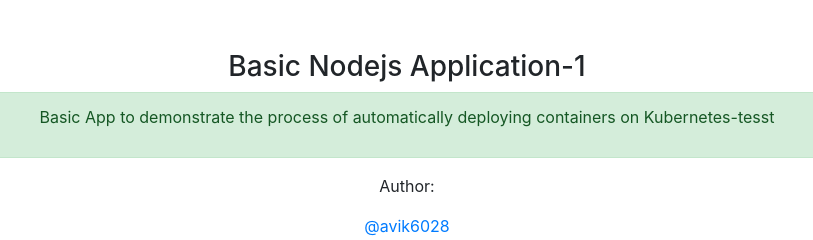
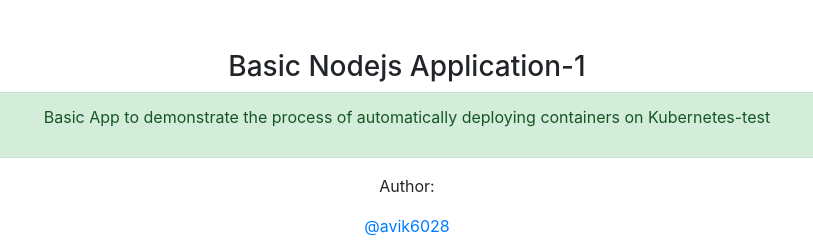
Before and after one commit to ppitonak/oc-pipe, a website: page index.html in a window 1280 px wide. Shown: the full height of the page, 233-1046 px from the left. Drawn offline with nearby package versions, Linux system fonts and the light colour scheme.

Commit message:
Update index.html

```diff
--- a/index.html
+++ b/index.html
@@ -15,7 +15,7 @@
         <div class="panel-body">
           <div class="alert alert-success">
             <p class="text-center">
-              Basic App to demonstrate the process of automatically deploying containers on Kubernetes-tesst</p>
+              Basic App to demonstrate the process of automatically deploying containers on Kubernetes-test</p>
           </div>
 
           <div class="text-center">
```
